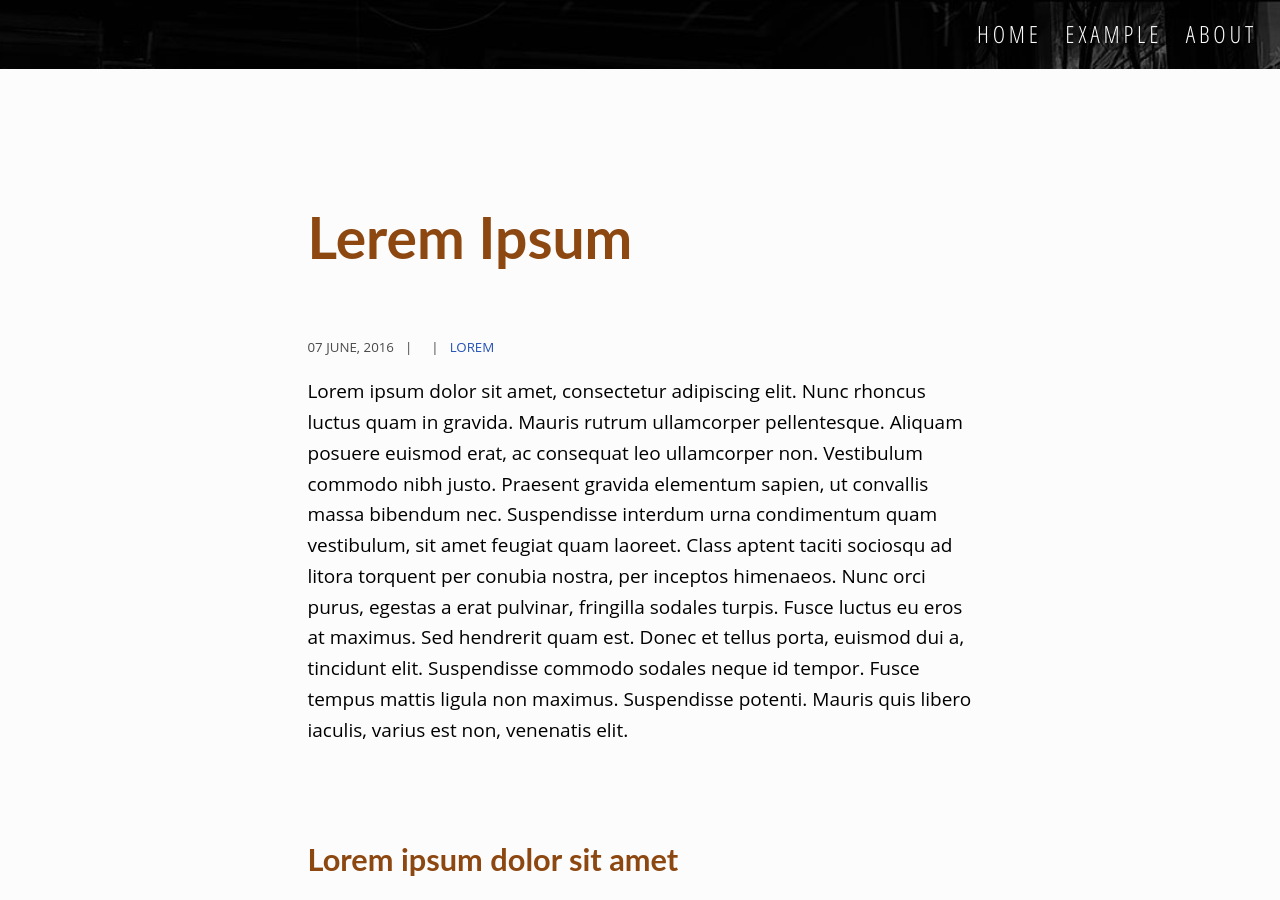
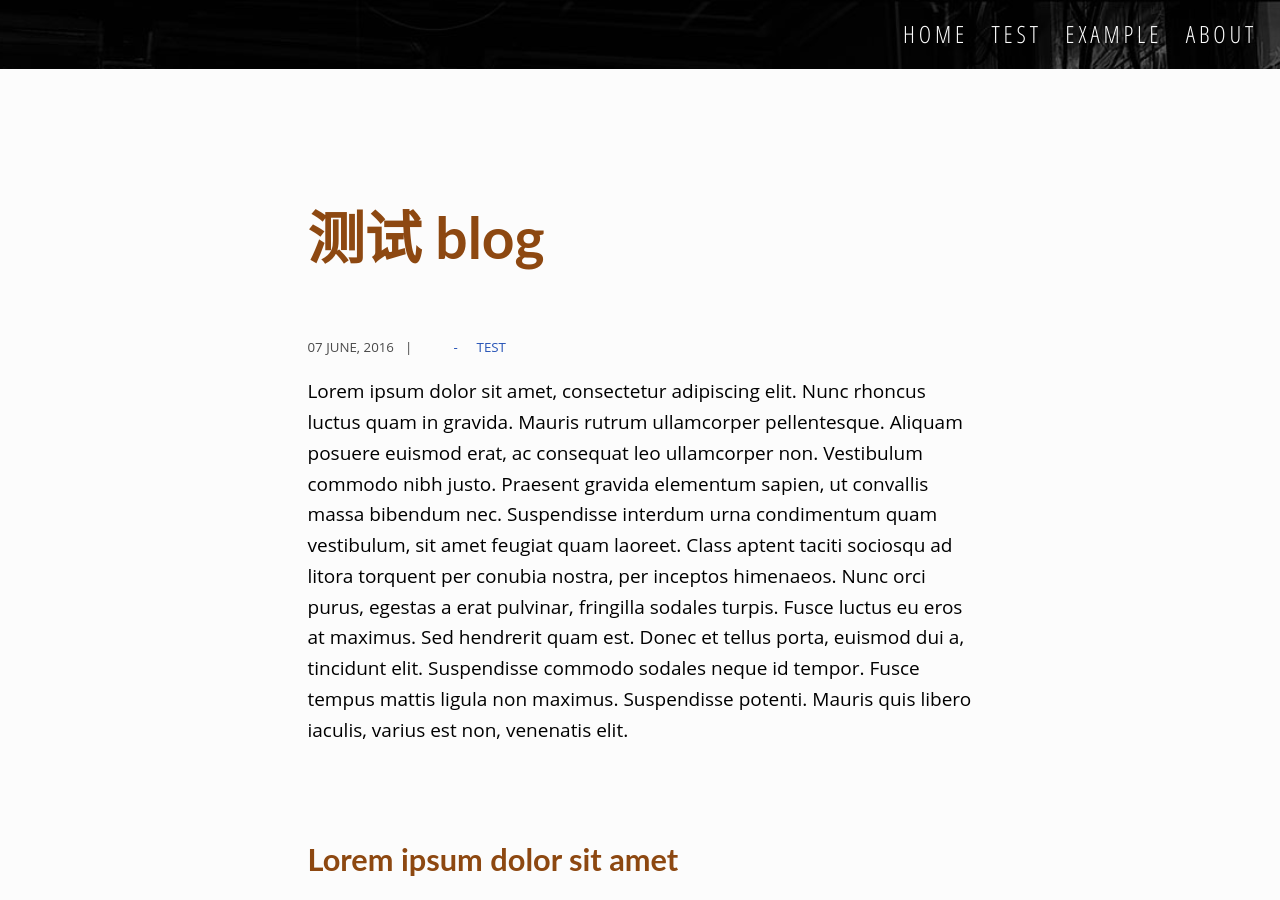
Before and after one commit to jxxfzgy/jxxfzgy.github.io, a Jekyll site: the page built from _posts/2016-06-07-lorem-ipsum.md, in a window 1280 px wide and 900 px high. Built offline with Jekyll 4.4.1, drawn with Linux system fonts in a browser that asks for light colours; some web fonts are replaced; comment, search, counter and statistics services are not loaded.

Commit message:
Update 2016-06-07-lorem-ipsum.md

```diff
--- a/_posts/2016-06-07-lorem-ipsum.md
+++ b/_posts/2016-06-07-lorem-ipsum.md
@@ -1,11 +1,11 @@
 ---
 layout: post
-title: Lerem Ipsum
-category: example
-comments: true
+title: 测试 blog
+category: test
+comments: false
 description: Lorem ipsum dolor sit amet, consectetur adipiscing elit. Nunc rhoncus luctus quam in gravida. Mauris rutrum ullamcorper pellentesque.
 tags:
-    - lorem
+    - test
 ---
 
 Lorem ipsum dolor sit amet, consectetur adipiscing elit. Nunc rhoncus luctus quam in gravida. Mauris rutrum ullamcorper pellentesque. Aliquam posuere euismod erat, ac consequat leo ullamcorper non. Vestibulum commodo nibh justo. Praesent gravida elementum sapien, ut convallis massa bibendum nec. Suspendisse interdum urna condimentum quam vestibulum, sit amet feugiat quam laoreet. Class aptent taciti sociosqu ad litora torquent per conubia nostra, per inceptos himenaeos. Nunc orci purus, egestas a erat pulvinar, fringilla sodales turpis. Fusce luctus eu eros at maximus. Sed hendrerit quam est. Donec et tellus porta, euismod dui a, tincidunt elit. Suspendisse commodo sodales neque id tempor. Fusce tempus mattis ligula non maximus. Suspendisse potenti. Mauris quis libero iaculis, varius est non, venenatis elit.
```
